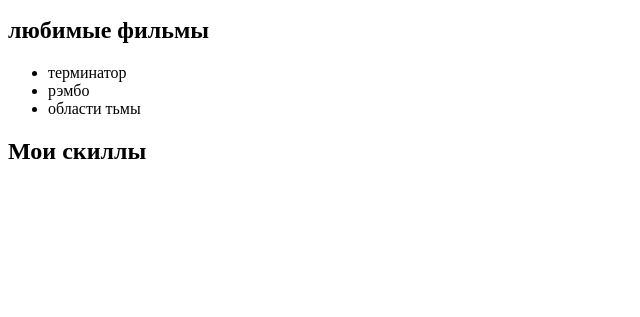
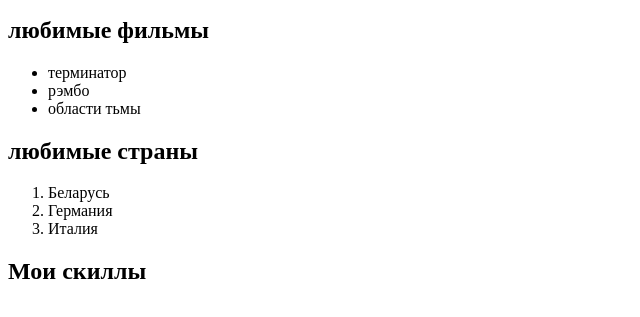
Before and after one commit to dark19840307/hw1-section-main-pre, a plain HTML site: page index.html in a window 1280 px wide. Shown: the part 453-770 px from the top of the page, without its empty margins (0-640 px from the left). Drawn offline with Linux system fonts and the light colour scheme.

Commit message:
completed task list

```diff
--- a/index.html
+++ b/index.html
@@ -38,13 +38,17 @@
                 <li>рэмбо</li>
                 <li>области тьмы</li>
             </ul>
-
         </div>
         <div data-cy="hw1-ordered-list-box-pre">
-            <!-- 3) В этом разделе создай 2 дочерних элемента: -->
 
-            <!-- a) Заголовок 2-го уровня с другим названием (любимые книги/фильмы/блюда/страны... и т.п.) -->
-            <!-- b) Нумерованный (упорядоченный) список. В списке должно быть не менее 3-х элементов -->
+            <h2>любимые страны</h2>
+            <ol>
+                <li>Беларусь</li>
+                <li>Германия</li>
+                <li>Италия</li>
+            </ol>
+
+
         </div>
         <div data-cy="hw1-skills-box-pre">
             <h2>Мои скиллы</h2>
```
